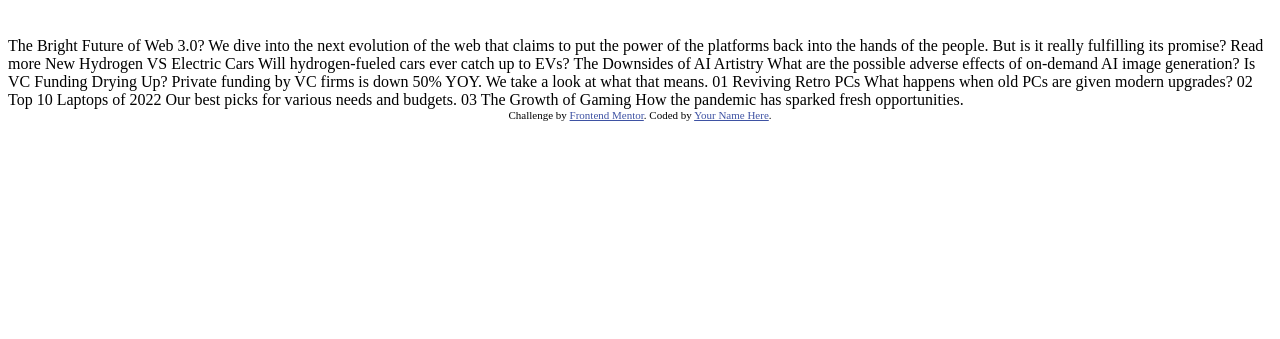
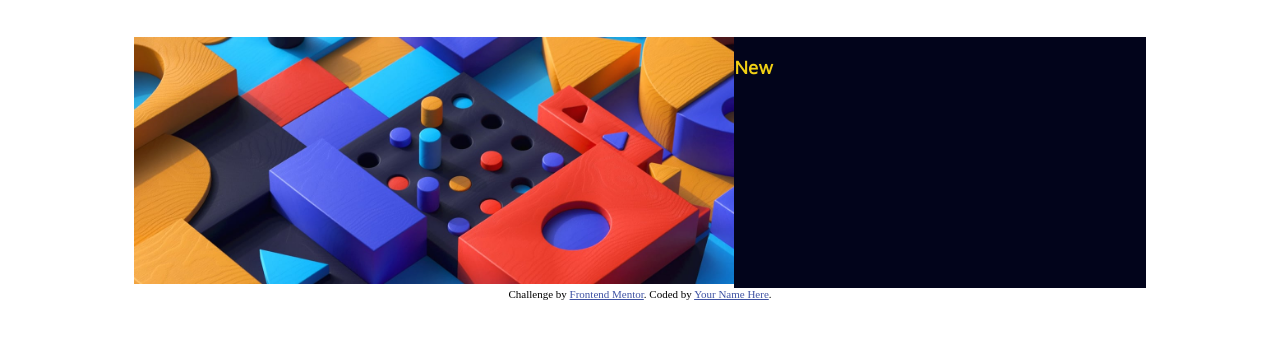
Before and after one commit to avikalohany99/News-Homepage, a plain HTML site: page index.html in a window 1280 px wide. Shown: the part 95-434 px from the top of the page. Drawn offline with nearby package versions, Linux system fonts and the light colour scheme.

Commit message:
section 1 added images

```diff
--- a/index.html
+++ b/index.html
@@ -23,7 +23,6 @@
   <link href="https://fonts.googleapis.com/css2?family=Maven+Pro&display=swap" rel="stylesheet">
 </head>
 
-
 <body>
 
   <header>
@@ -41,35 +40,15 @@
   </header>
 
 
-  The Bright Future of Web 3.0?
+  <section class="section1">
+    <div class="section1_img">
+      <img src="./assets/images/image-web-3-desktop.jpg" alt="">
+    </div>
 
-  We dive into the next evolution of the web that claims to put the power of the platforms back into the hands of the people.
-  But is it really fulfilling its promise?
-
-  Read more
-
-  New
-
-  Hydrogen VS Electric Cars
-  Will hydrogen-fueled cars ever catch up to EVs?
-
-  The Downsides of AI Artistry
-  What are the possible adverse effects of on-demand AI image generation?
-
-  Is VC Funding Drying Up?
-  Private funding by VC firms is down 50% YOY. We take a look at what that means.
-
-  01
-  Reviving Retro PCs
-  What happens when old PCs are given modern upgrades?
-
-  02
-  Top 10 Laptops of 2022
-  Our best picks for various needs and budgets.
-
-  03
-  The Growth of Gaming
-  How the pandemic has sparked fresh opportunities.
+    <div class="section1_info">
+      <h3>New</h3>
+    </div>
+  </section>
 
   <div class="attribution">
     Challenge by <a href="https://www.frontendmentor.io?ref=challenge" target="_blank">Frontend Mentor</a>.
--- a/style/style.css
+++ b/style/style.css
@@ -8,7 +8,6 @@ header{
     right: 0;
     top: 0;
     z-index: 1000;
-    /* width: 100%; */
     padding: 35px 9.5%;
     display: flex;
     align-items: center;
@@ -48,3 +47,23 @@ header{
     cursor: pointer;
     display: none;
 }
+
+.section1{
+    display: flex;
+    /* align-items: center; */
+    justify-content: space-between;
+    padding: 0 10%;
+}
+
+.section1_img img{
+    height: auto;
+    width: 600px;
+}
+
+.section1_info{
+    background-color: #02041b;
+    font-family: 'Maven Pro', sans-serif;
+    color: #f1d015;
+    height: auto;
+    width: 450px;
+}
```
